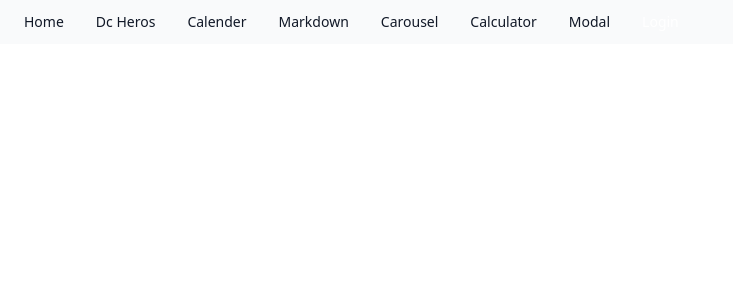
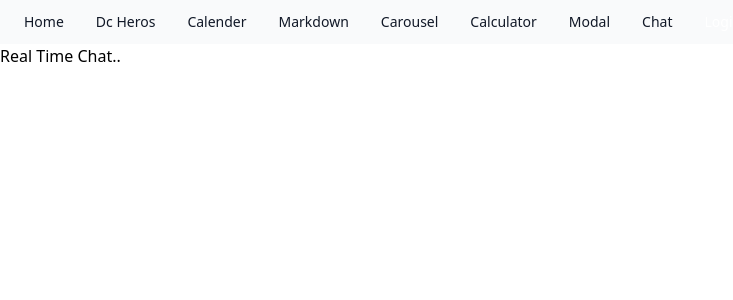
Before and after one commit to shahriarshaon1993/vue3-bitfumes, a Vue app in the folder vue3/: page /chat in a window 1280 px wide. Shown: the top 300 px of the page, without its empty margins (0-733 px from the left). Built offline with nearby package versions, Linux system fonts and the light colour scheme; no server answers; the database is empty.

Commit message:
live chat - not done yet

```diff
--- a/vue3/package.json
+++ b/vue3/package.json
@@ -2,7 +2,7 @@
   "name": "vue3",
   "version": "0.0.0",
   "scripts": {
-    "dev": "vite --port 3000",
+    "dev": "vite --port 3002",
     "build": "vite build",
     "preview": "vite preview --port 4173"
   },
--- a/vue3/src/components/AppHeader.vue
+++ b/vue3/src/components/AppHeader.vue
@@ -38,6 +38,7 @@ export default {
                 { title: "Carousel", to: "/carousel" },
                 { title: "Calculator", to: "/calculator" },
                 { title: "Modal", to: "/reuseable-modal" },
+                { title: "Chat", to: "/chat" },
             ]
         }
     },
--- /dev/null
+++ b/vue3/src/pages/Chats.vue
@@ -0,0 +1,25 @@
+<template>
+    <div>
+        <h1>Real Time Chat..</h1>
+    </div>
+</template>
+
+<script>
+import { getDatabase, ref, onValue } from "firebase/database";
+import { onMounted } from '@vue/runtime-core';
+
+export default {
+    setup() {
+        onMounted(async () => {
+            const db = getDatabase();
+            const collection = ref(db, 'chats');
+            const data = await collection.once('value');
+            console.log(data);
+        });
+    }
+}
+</script>
+
+<style>
+
+</style>
--- a/vue3/src/router.js
+++ b/vue3/src/router.js
@@ -6,6 +6,7 @@ import Markdown from './pages/Markdown.vue';
 import Carousel from './pages/Carousel.vue';
 import Calculator from './pages/Calculator.vue';
 import ReuseableModal from './pages/ReuseableModal.vue';
+import Chats from './pages/Chats.vue';
 
 const routes = [
     { path: '/', component: Home },
@@ -15,6 +16,7 @@ const routes = [
     { path: '/carousel', component: Carousel },
     { path: '/calculator', component: Calculator },
     { path: '/reuseable-modal', component: ReuseableModal },
+    { path: '/chat', component: Chats },
 ];
 
 const router = createRouter({
```
